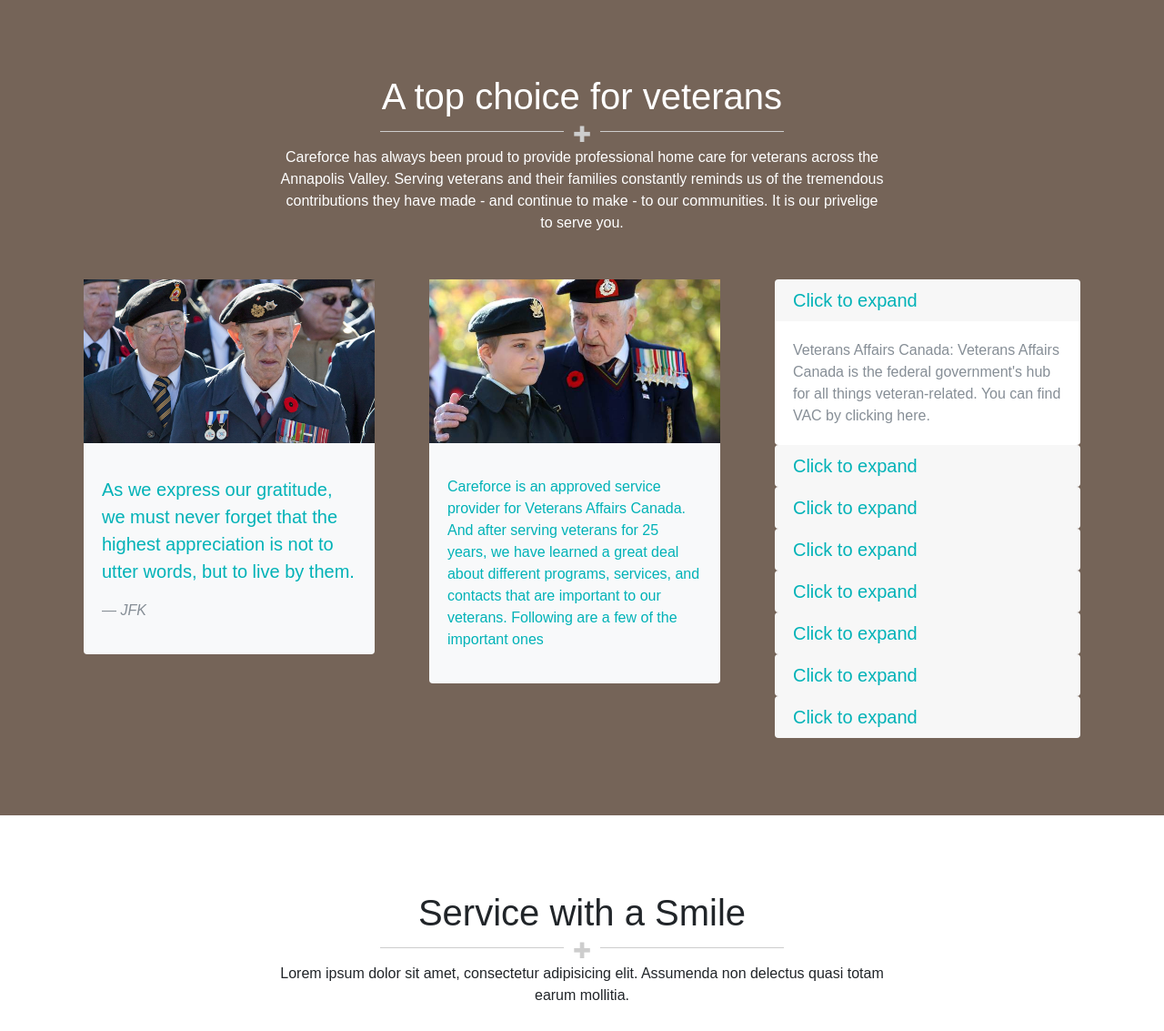
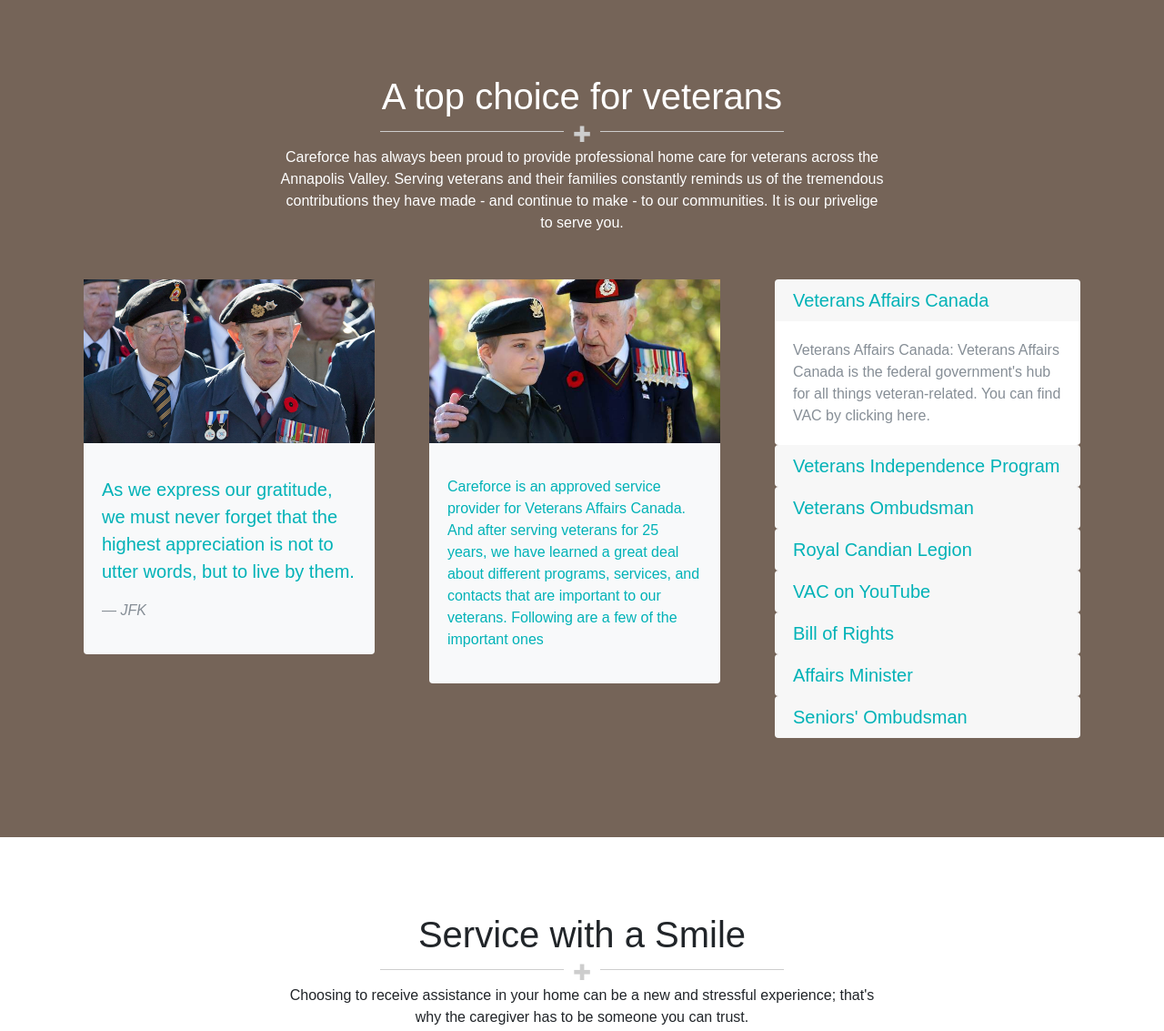
Before and after one commit to GingaRanga/careforce, a PHP site: page / in a window 1280 px wide. Shown: the part 2959-4092 px from the top of the page at 91% size. Run offline with PHP 8.4, Linux system fonts and the light colour scheme; some libraries are stand-ins or nearby versions.

Commit message:
finishing setup, fix testimonials and footer section.

```diff
--- a/src/css/style.css
+++ b/src/css/style.css
@@ -168,6 +168,9 @@ i.icon {
   #veterans hr.style15:after {
     background: #756458; }
 
+.team-text-box {
+  box-shadow: 0 4px 8px 0 rgba(0, 0, 0, 0.2), 0 6px 20px 0 rgba(0, 0, 0, 0.19); }
+
 .footer {
   background: #756458;
   padding: 0;
--- a/src/index.html
+++ b/src/index.html
@@ -91,9 +91,9 @@
 				<a class="nav-item nav-link" href="#veterans">Veterans</a>
 				<a class="nav-item nav-link" href="#team">Our Caregivers</a>
 				<a class="nav-item nav-link" href="#contact">Contact Us</a>
-				<a class="nav-item nav-link" href="#">Resources</a>
-				<a class="nav-item nav-link" href="#">Events</a>
-				<a class="nav-item nav-link" href="#">FAQs</a>
+				<a class="nav-item nav-link disabled" href="#">Resources</a>
+				<a class="nav-item nav-link disabled" href="#">Events</a>
+				<a class="nav-item nav-link disabled" href="#">FAQs</a>
 			</div>
 		</div>
 	</nav>
@@ -144,7 +144,7 @@
 			</div>
 			<div class="apply text-center d-inline-flex p-2 justify-content-center align-items-center">
 				<p class="text-muted m-0 pr-2">Call <a href="tel:+18669661466">1&#45;866&#45;966&#45;1466</a> for a free consultaion or fill out application</p>
-				<a href="" class="btn btn-info">Apply Here</a>
+				<a href="" class="btn btn-info disabled">Apply Here</a>
 			</div>
 		</div>
 		<div class="hero-img-2">
@@ -259,7 +259,7 @@
 			<p>Careforce is a home health care agency, serving clients and their families from Windsor to Bridgetown, Nova Scotia. We are an approved provider for Veterans Affairs Canada, the Workers' Compensation Board, and most insurance companies.</p>
 		</div>
 		<div class="container">
-			<ul class="nav nav-pills mb-3 text" id="pills-tab" role="tablist">
+			<ul class="nav nav-pills mb-3 text nav-justified" id="pills-tab" role="tablist">
   				<li class="nav-item">
     				<a class="nav-link active" id="pills-story-tab" data-toggle="pill" href="#pills-story" role="tab" aria-controls="pills-story" aria-expanded="true">Our Story</a>
   				</li>
@@ -271,6 +271,9 @@
   				</li>
   				<li class="nav-item">
     				<a class="nav-link" id="pills-coop-tab" data-toggle="pill" href="#pills-coop" role="tab" aria-controls="pills-coop" aria-expanded="true">The 7 Co&#45;Op Principles</a>
+  				</li>
+  				<li class="nav-item">
+    				<a class="nav-link" id="pills-why-tab" data-toggle="pill" href="#pills-why" role="tab" aria-controls="pills-why" aria-expanded="true">Why Choose Careforce</a>
   				</li>
 			</ul>
 			<div class="tab-content" id="pills-tabContent">
@@ -310,6 +313,20 @@
 						<li>Concern for Community</li>
 					</ol>
   				</div>
+  				<div class="tab-pane fade show" id="pills-why" role="tabpanel" aria-labelledby="pills-why-tab">
+  					<h5>At Careforce, we work hard to earn your business. Here are just a few of the many reasons to choose Careforce.</h5>
+  					<ol>
+						<li><span class="text-muted">We are person focused&#44; not task focused.</span> Our caregivers aren&#39;t just concerned about getting tasks done &#40;although they're great at that too&#41;&#59; they care about making you feel special.</li>
+						<li><span class="text-muted">All of our caregivers are supervised by a Nurse.</span> You can be sure you are in good hands with Careforce's caregivers, who are also carefully screened and well trained. Having a Nurse on your side gives you extra confidence and peace of mind.</li>
+						<li><span class="text-muted">A small, consistent team of caregivers focused on your needs.</span> while some home care agencies send a different caregiver to their clients each day, Careforce understands that you want consistency. You can expect to work with a small, devoted team of caregivers that will get to know your needs and deliver consistent results.</li>
+						<li><span class="text-muted">We are responsive.</span> If you choose Careforce, you will have a caregiver who is right for you in your home quickly (usually within 48 hours or sooner).</li>
+						<li><span class="text-muted">No long-term contracts, ever.</span> Careforce believes you should never have to pay for care you don't need. If you ever wish to cancel or postpone service, all you have to do is say so.</li>
+						<li><span class="text-muted">We are local.</span> We care about our community because we all live here, too. You can always speak with somebody local - 24 hours a day, 7 days a week - when you call Careforce. No automated phone commands! We have offices in Kentville and Kingston to serve you.</li>
+						<li><span class="text-muted">Our workers are also owners.</span> Because many of our caregivers also own the company, they are more heavily invested in providing you with a perfect experience.</li>
+						<li><span class="text-muted">We offer the most flexible shifts in the Annapolis Valley.</span> You need care when YOU need it, not when it's convenient for your caregiver.</li>
+  					</ol>
+  					<p>We've helped hundreds of Valley residents with our expertise, compassion and personalized care and we'd be pleased to help you.</p>
+  				</div>
 			</div>
 		</div>
 	</section>
@@ -319,25 +336,25 @@
 	<section id="testimonials">
 		<div class="container">
 			<div class="row">
-				<div class="col-3">
+				<div class="col-lg-3">
 					<blockquote class="blockquote">
 						<p>Thank you for your excellent care &amp; kindness for our dad over the last few months.</p>
 						<footer class="blockquote-footer">Carefore client&#39;s family &#45; <cite title="Source Title">The M Family</cite></footer>
 					</blockquote>
 				</div>
-				<div class="col-3">
+				<div class="col-lg-3">
 					<blockquote class="blockquote">
 						<p>My mom seems to be doing well &amp; I think the staff&#39;s daily presence is making a big difference. Thanks.</p>
 						<footer class="blockquote-footer">Carefore client&#39;s family member &#45; <cite title="Source Title">M.L.</cite></footer>
 					</blockquote>
 				</div>
-				<div class="col-3">
+				<div class="col-lg-3">
 					<blockquote class="blockquote">
 						<p>All the staff care so much for my mother. They are a great team. we couldn&#39;t have managed without them.</p>
 						<footer class="blockquote-footer">Carefore client&#39;s family member &#45; <cite title="Source Title">B.S.</cite></footer>
 					</blockquote>
 				</div>
-				<div class="col-3">
+				<div class="col-lg-3">
 					<blockquote class="blockquote">
 						<p>Beth is courteous and very knowledgeable... I like someone who is pleasant to have around. I couldn&#39;t do without her.</p>
 						<footer class="blockquote-footer">Careforce client &#45; <cite title="Source Title">E.J.L.</cite></footer>
@@ -368,7 +385,7 @@
 		<div class="container">
 			<div class="row">
 
-				<div class="col-4">
+				<div class="col-lg-4 pb-4">
 					<div class="card bg-light" style="width: 20rem;">
   						<img class="card-img-top" src="assets/img/carousel-2.jpg" alt="veterans">
   						<div class="card-body">
@@ -377,11 +394,11 @@
 									<p class="text-primary">As we express our gratitude&#44; we must never forget that the highest appreciation is not to utter words&#44; but to live by them.</p>
 									<footer class="blockquote-footer"><cite title="Source Title">JFK</cite></footer>
 								</blockquote>
-    						</p>
+    						<p></p>
   						</div>
 					</div>
 				</div>
-				<div class="col-4">
+				<div class="col-lg-4 pb-4">
 					<div class="card bg-light" style="width: 20rem;">
   						<img class="card-img-top" src="assets/img/Veteran+in+London+Ont.jpg" alt="veteran and child">
   						<div class="card-body">
@@ -389,17 +406,17 @@
     							<blockquote class="text-secondary">
 									<p class="text-primary">Careforce is an approved service provider for Veterans Affairs Canada. And after serving veterans for 25 years, we have learned a great deal about different programs, services, and contacts that are important to our veterans. Following are a few of the important ones</p>
 								</blockquote>
-    						</p>
+    						<p></p>
   						</div>
 					</div>
 				</div>
 
-				<div class="col-4">
+				<div class="col-lg-4 pb-4">
 					<div id="accordion" role="tablist">
 						<div class="card">
 							<div class="card-header" role="tab" id="headingOne">
 								<h5 class="mb-0">
-									<a data-toggle="collapse" href="#collapseOne" aria-expanded="true" aria-controls="collapseOne">Click to expand</a>
+									<a data-toggle="collapse" href="#collapseOne" aria-expanded="true" aria-controls="collapseOne">Veterans Affairs Canada</a>
 								</h5>
 							</div>
 							<div id="collapseOne" class="collapse show" role="tabpanel" aria-labelledby="headingOne" data-parent="#accordion">
@@ -411,7 +428,7 @@
 						<div class="card">
 							<div class="card-header" role="tab" id="headingTwo">
 								<h5 class="mb-0">
-									<a class="collapsed" data-toggle="collapse" href="#collapseTwo" aria-expanded="false" aria-controls="collapseTwo">Click to expand</a>
+									<a class="collapsed" data-toggle="collapse" href="#collapseTwo" aria-expanded="false" aria-controls="collapseTwo">Veterans Independence Program</a>
 								</h5>
 							</div>
 							<div id="collapseTwo" class="collapse" role="tabpanel" aria-labelledby="headingTwo" data-parent="#accordion">
@@ -423,7 +440,7 @@
 						<div class="card">
 							<div class="card-header" role="tab" id="headingThree">
 								<h5 class="mb-0">
-									<a class="collapsed" data-toggle="collapse" href="#collapseThree" aria-expanded="false" aria-controls="collapseThree">Click to expand</a>
+									<a class="collapsed" data-toggle="collapse" href="#collapseThree" aria-expanded="false" aria-controls="collapseThree">Veterans Ombudsman</a>
 								</h5>
 							</div>
 							<div id="collapseThree" class="collapse" role="tabpanel" aria-labelledby="headingThree" data-parent="#accordion">
@@ -435,7 +452,7 @@
 						<div class="card">
 							<div class="card-header" role="tab" id="headingFour">
 								<h5 class="mb-0">
-									<a class="collapsed" data-toggle="collapse" href="#collapseFour" aria-expanded="false" aria-controls="collapseFour">Click to expand</a>
+									<a class="collapsed" data-toggle="collapse" href="#collapseFour" aria-expanded="false" aria-controls="collapseFour">Royal Candian Legion</a>
 								</h5>
 							</div>
 							<div id="collapseFour" class="collapse" role="tabpanel" aria-labelledby="headingFour" data-parent="#accordion">
@@ -447,7 +464,7 @@
 						<div class="card">
 							<div class="card-header" role="tab" id="headingFive">
 								<h5 class="mb-0">
-									<a class="collapsed" data-toggle="collapse" href="#collapseFive" aria-expanded="false" aria-controls="collapseFive">Click to expand</a>
+									<a class="collapsed" data-toggle="collapse" href="#collapseFive" aria-expanded="false" aria-controls="collapseFive">VAC on YouTube</a>
 								</h5>
 							</div>
 							<div id="collapseFive" class="collapse" role="tabpanel" aria-labelledby="headingFive" data-parent="#accordion">
@@ -459,7 +476,7 @@
 						<div class="card">
 							<div class="card-header" role="tab" id="headingSix">
 								<h5 class="mb-0">
-									<a class="collapsed" data-toggle="collapse" href="#collapseSix" aria-expanded="false" aria-controls="collapseSix">Click to expand</a>
+									<a class="collapsed" data-toggle="collapse" href="#collapseSix" aria-expanded="false" aria-controls="collapseSix">Bill of Rights</a>
 								</h5>
 							</div>
 							<div id="collapseSix" class="collapse" role="tabpanel" aria-labelledby="headingSix" data-parent="#accordion">
@@ -471,7 +488,7 @@
 						<div class="card">
 							<div class="card-header" role="tab" id="headingSeven">
 								<h5 class="mb-0">
-									<a class="collapsed" data-toggle="collapse" href="#collapseSeven" aria-expanded="false" aria-controls="collapseSeven">Click to expand</a>
+									<a class="collapsed" data-toggle="collapse" href="#collapseSeven" aria-expanded="false" aria-controls="collapseSeven">Affairs Minister</a>
 								</h5>
 							</div>
 							<div id="collapseSeven" class="collapse" role="tabpanel" aria-labelledby="headingSeven" data-parent="#accordion">
@@ -483,7 +500,7 @@
 						<div class="card">
 							<div class="card-header" role="tab" id="headingEight">
 								<h5 class="mb-0">
-									<a class="collapsed" data-toggle="collapse" href="#collapseEight" aria-expanded="false" aria-controls="collapseEight">Click to expand</a>
+									<a class="collapsed" data-toggle="collapse" href="#collapseEight" aria-expanded="false" aria-controls="collapseEight">Seniors&#39; Ombudsman</a>
 								</h5>
 							</div>
 							<div id="collapseEight" class="collapse" role="tabpanel" aria-labelledby="headingEight" data-parent="#accordion">
@@ -504,51 +521,41 @@
 		<div class="container text-center title">
 			<h1>Service with a Smile</h1>
 			<hr class="style15">
-			<p>Lorem ipsum dolor sit amet, consectetur adipisicing elit. Assumenda non delectus quasi totam earum mollitia.</p>
+			<p>Choosing to receive assistance in your home can be a new and stressful experience; that's why the caregiver has to be someone you can trust.</p>
 		</div>
-		<div class="d-flex container justify-content-center">
-			<div class="card" style="width: 20rem;">
-				<img class="card-img-top" src="assets/img/lady-painting.png" alt="Card image cap">
-				<div class="card-body">
-					<h4 class="card-title">Card title</h4>
-					<p class="card-text">Some quick example text to build on the card title and make up the bulk of the card's content.</p>
+		<div class="container">
+			<div class="row">
+				<div class="col-lg-6">
+					<img src="assets/img/caregivers.jpg" alt="" class="img-fluid img-thumbnail">
+					<small class="text-muted">The Careforce Team, June 2015</small>
+					<p class="pt-3">We screen our staff carefully, making sure they are bonded and insured, and we encourage and provide professional development training.</p>
+					<p>But we go further than that–we choose only staff that are friendly, dependable, and who will understand your needs and preferences. Cooking meals, helping clean house, running errands and more–our staff will help you with everyday tasks that you may be finding difficult or challenging.</p>
+					<p>Our staff look forward to coming to your home. What's more important, you'll look forward to them coming, too.</p>
 				</div>
-				<div class="card-body">
-					<a href="#" class="card-link">Card link</a>
-					<a href="#" class="card-link">Another link</a>
-				</div>
-			</div>
-			<div class="card" style="width: 20rem;">
-				<img class="card-img-top" src="assets/img/young-senior-ladies.png" alt="Card image cap">
-				<div class="card-body">
-					<h4 class="card-title">Card title</h4>
-					<p class="card-text">Some quick example text to build on the card title and make up the bulk of the card's content.</p>
-				</div>
-				<div class="card-body">
-					<a href="#" class="card-link">Card link</a>
-					<a href="#" class="card-link">Another link</a>
-				</div>
-			</div>
-			<div class="card" style="width: 20rem;">
-				<img class="card-img-top" src="assets/img/smiling-senior.jpg" alt="Card image cap">
-				<div class="card-body">
-					<h4 class="card-title">Card title</h4>
-					<p class="card-text">Some quick example text to build on the card title and make up the bulk of the card's content.</p>
-				</div>
-				<div class="card-body">
-					<a href="#" class="card-link">Card link</a>
-					<a href="#" class="card-link">Another link</a>
-				</div>
-			</div>
-			<div class="card" style="width: 20rem;">
-				<img class="card-img-top" src="assets/img/stress-ball.jpg" alt="Card image cap">
-				<div class="card-body">
-					<h4 class="card-title">Card title</h4>
-					<p class="card-text">Some quick example text to build on the card title and make up the bulk of the card's content.</p>
-				</div>
-				<div class="card-body">
-					<a href="#" class="card-link">Card link</a>
-					<a href="#" class="card-link">Another link</a>
+				<div class="col-lg-6 bg-info team-text-box p-3 text-light">
+					<h4>All of our caregivers are&#58;</h4>
+					<ul>
+						<li>People we would want working in our own homes caring for our loved ones</li>
+						<li>Directly supervised and coached by a Nurse</li>
+						<li>Carefully screened, bonded and insured</li>
+						<li>Fully covered by the Workers' Compensation Board of Nova Scotia</li>
+						<li>Paired with you to suit your preferences and lifestyle</li>
+						<li>Trained and certified in First Aid and CPR</li>
+						<li>Educated with monthly skills training so they are always increasing their knowledge and abilities</li>
+						<li>Professional, dependable and reliable</li>
+						<li>Friendly and understanding</li>
+						<li>Able to access our on call Nurse any time day or night</li>
+						<li>Committed to providing, without compromise, the highest quality of care</li>
+						<li>Certified in WHMIS and Food Safety</li>
+					</ul>
+					<h4>Many of our caregivers&#58;</h4>
+					<ul>
+						<li>Are registered Continuing Care Assistants (CCAs)</li>
+						<li>Are certified in the Alzheimer's Disease and Other Dementias Care Course</li>
+						<li>Are certified in the Palliative Care Frontline Education Course</li>
+						<li>Have completed Mental Health First Aid training</li>
+						<li>Owners of our business</li>
+					</ul>
 				</div>
 			</div>
 		</div>
@@ -558,17 +565,13 @@
 
 	<section id="contact" class="footer">
 		<footer>
-			<div class="map">
+			<div>
   				<iframe width="100%" height="250" frameborder="0" style="border:0" src="https://www.google.com/maps/embed/v1/search?q=careforce&key=AIzaSyBK3CAMRfxezsAwpO80qC1_-gdb-qV0VCc" allowfullscreen></iframe>
 			</div>
 			<div class="container main-footer">
-				<div class="row">
-					<div class="col-4 d-flex flex-column justify-content-between">
 				<img src="assets/img/BROCHURE - BBB logo.png" alt="" width="40%">
 				<img src="assets/img/Careforce button RGB full colour png.png" alt="" width="40%">
 				<img src="assets/img/image002.png" alt="" width="40%">
-					</div>
-					<div class="col-4">
 				<address>
 					<div class="pb-3">
 						<h5>Address:</h5>
@@ -593,8 +596,6 @@
 						<p>Saturday &#45; Sunday&#58;</p>
 					</div>
 				</address>
-					</div>
-					<div class="col-4">
 				<form>
 					<fieldset>
 						<legend>Leave us a message</legend>
@@ -616,15 +617,16 @@
 					</fieldset>
 				</form>
 			</div>
+		</footer>
+		<div class="copyright container-fluid text-center pt-2">
+			<div class="row">
+				<div class="col-lg-2"><small class="p-2">Terms of use</small></div>
+				<div class="col-lg-2"><small class="p-2">Privacy policy</small></div>
+				<div class="col-lg-2"></div>
+				<div class="col-lg-2"><small class="p-2">&copy; Careforce Home Healthcare&#44; 2017</small></div>
+				<div class="col-lg-2"><small class="p-2">Website carefully crafted by &#45; <a href="https://www.elysianwebdesign.com">Elysian Web Design</a></small></div>
+				<div class="col-lg-2"><img class="align-self-center" src="assets/img/logo-wh.svg" alt="Elysian Web Design Logo" width="25"></div>
 			</div>
-			</div>
-		</footer>
-		<div class="copyright container-fluid text-center d-flex justify-content-center align-items-center media">
-			<small class="p-2">&#9679; Terms of use</small>
-			<small class="p-2">&#9679; Privacy policy</small>
-			<small class="p-2">&copy; Careforce Home Healthcare&#44; 2017</small>
-			<small class="p-2">&#9679; Website carefully crafted by &#45; <a href="https://www.elysianwebdesign.com">Elysian Web Design</a></small>
-			<img class="align-self-center" src="assets/img/logo-wh.svg" alt="Elysian Web Design Logo" width="25">
 		</div>
 	</section>
 
--- /dev/null
+++ b/src/scss/_team.scss
@@ -0,0 +1,3 @@
+.team-text-box{
+	box-shadow: 0 4px 8px 0 rgba(0, 0, 0, 0.2), 0 6px 20px 0 rgba(0, 0, 0, 0.19);
+}
--- a/src/scss/style.scss
+++ b/src/scss/style.scss
@@ -23,4 +23,5 @@
 @import "career";
 @import "services";
 @import "veterans";
+@import "team";
 @import "footer";
```
Also changed, not shown: src/js/custom.js (+29 -1 lines), src/assets/img/caregivers.jpg (added), 1 other file. Lines whose indentation alone changed are shown as unchanged.
